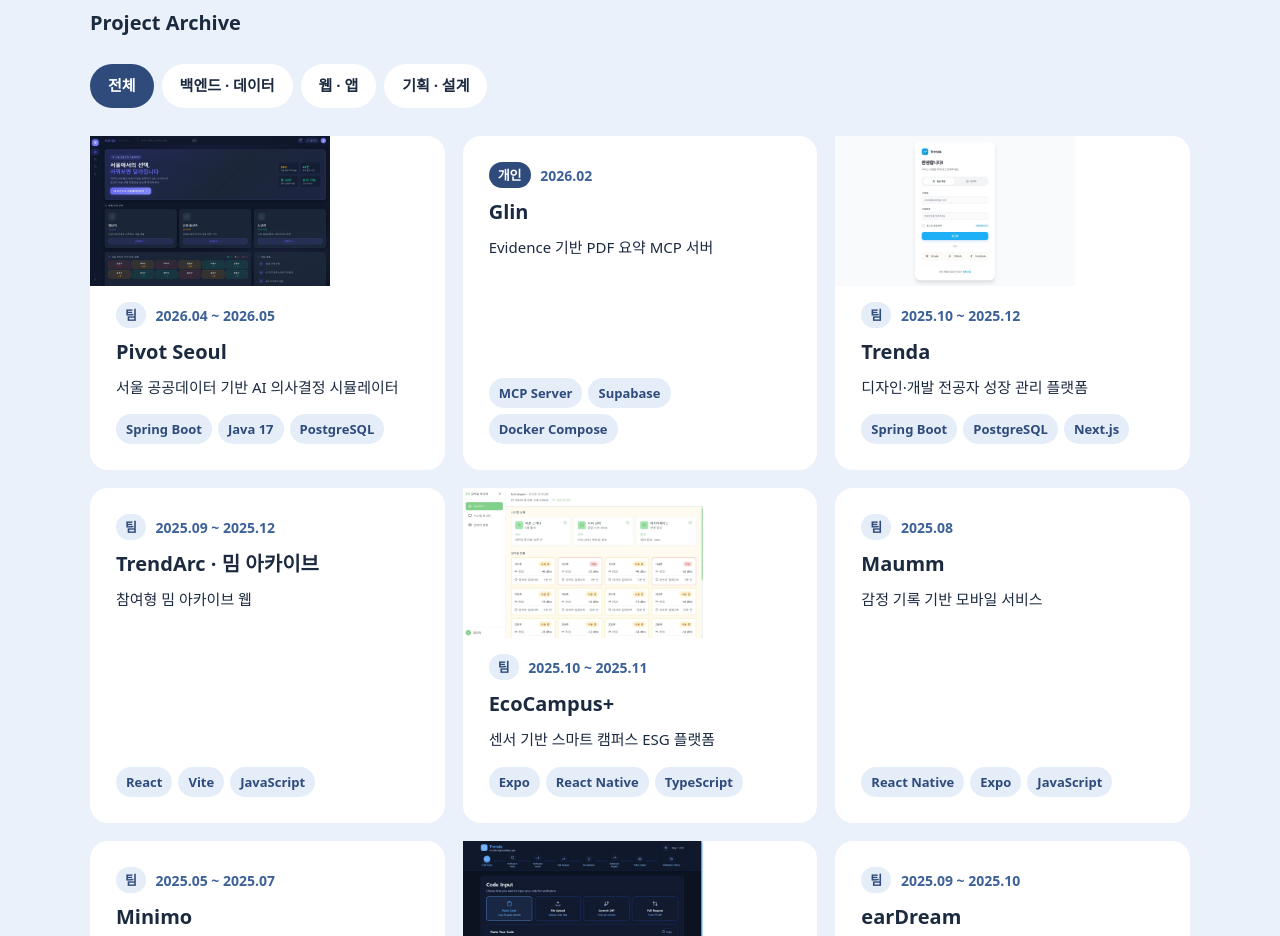
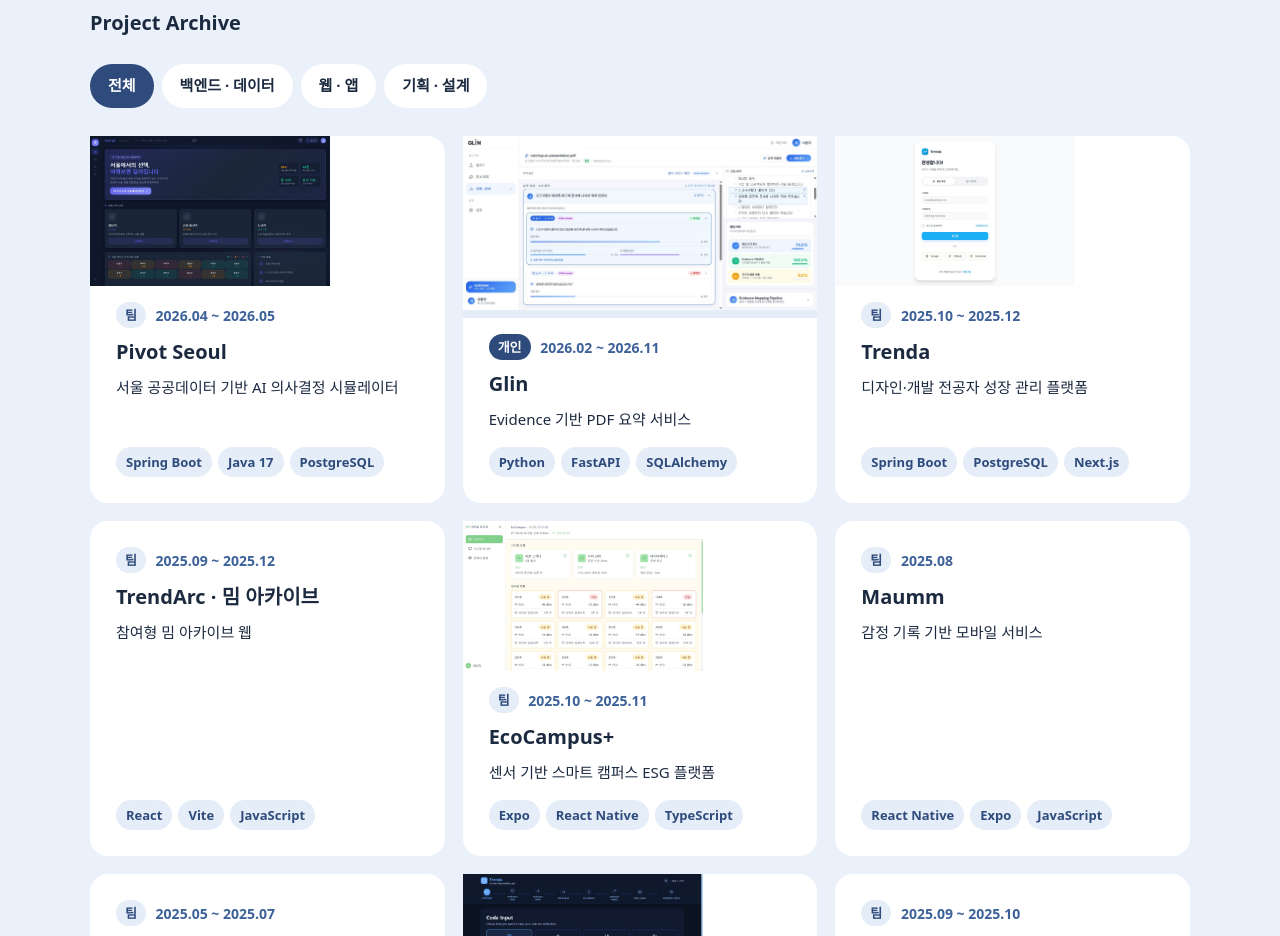
Before and after one commit to 0613yunseo/0613yunseo.github.io, a plain HTML site: page index.html in a window 1280 px wide. Shown: the part 3620-4556 px from the top of the page. Drawn offline with Linux system fonts and the light colour scheme; a web font is replaced by a local one.

Commit message:
Glin: implemented summary/evidence pipeline, live demo link and screenshots
Co-Authored-By: Claude Sonnet 5.5 <noreply@anthropic.com>

```diff
--- a/index.html
+++ b/index.html
@@ -163,6 +163,6 @@
     </div>
   </div>
 
-  <script src="script.js?v=23"></script>
+  <script src="script.js?v=24"></script>
 </body>
 </html>
--- a/script.js
+++ b/script.js
@@ -132,18 +132,26 @@ const PROJECTS = [
     links: [['프로토타입', 'https://apron-nova-83477765.figma.site/'], ['공모전 제출 PDF', 'assets/docs/pivot-seoul-proposal.pdf'], ['GitHub', 'https://github.com/bigdata-seoul/pivotSeoul']]
   },
   {
-    id: 'glin', cat: 'backend', period: '2026.02', org: '', team: '개인',
-    title: 'Glin', sub: 'Evidence 기반 PDF 요약 MCP 서버',
-    summary: '로컬 PDF를 요약하고, 각 요약 문장의 원문 근거를 page·line·quote 단위로 확인할 수 있도록 설계한 서비스입니다.',
-    stack: ['MCP Server', 'Supabase', 'Docker Compose', 'Embedding Retrieval', 'Reranker'],
+    id: 'glin', cat: 'backend', period: '2026.02 ~ 2026.11', org: '', team: '개인',
+    title: 'Glin', sub: 'Evidence 기반 PDF 요약 서비스',
+    summary: 'PDF를 올리면 요약과 함께 각 요약 문장의 원문 근거를 page·line·quote 단위로 확인할 수 있는 서비스입니다. PRD를 바탕으로 ERD를 설계하고 업로드·추출·요약·근거 매핑 API를 구현해 Render·Vercel·Supabase에 배포했습니다.',
+    stack: ['Python', 'FastAPI', 'SQLAlchemy', 'Alembic', 'PostgreSQL (Supabase)', 'Gemini API', 'Next.js', 'Render · Vercel'],
+    points: ['PDF → 페이지·라인(결정적 번호) 저장, 같은 파일은 해시로 중복 방지', '요약 문장마다 근거 구간을 TF-IDF 검색 + 재랭킹으로 연결', 'ERD 7개 테이블 · Alembic 마이그레이션 · 실서버 배포'],
     role: [
-      '제공된 PRD를 바탕으로 IA, 문서·요약·evidence 중심 ERD 설계',
-      '기술스택 정의서와 프로젝트 파일구조 작성',
-      'Supabase DB 구조 정리와 데이터베이스 연동',
-      '텍스트 추출 → 라인 생성 → 요약 → 근거 후보 검색 → 재랭킹 → 반환 흐름 구체화',
-      '무드보드·로고·프로토타입 제작'
+      'PRD를 바탕으로 IA와 문서·페이지·라인·요약·evidence ERD(7개 테이블) 설계, 모델 · 제약조건 · Alembic 마이그레이션 정리',
+      'PDF 업로드 → 텍스트 추출 → 라인 생성 API: 같은 PDF는 같은 line_no가 나오도록 규칙을 고정하고 SHA-256으로 중복 업로드 방지',
+      '요약 API: Gemini로 bullet을 만들고, 키가 없거나 실패하면 TF-IDF 기반 추출식 요약으로 대체',
+      '근거 매핑: 2~4줄 구간(window)을 만들어 TF-IDF 코사인 유사도로 후보를 찾고 핵심어 커버리지로 재랭킹, 점수가 낮으면 지지되지 않음(supported=false)으로 표시',
+      'Render(FastAPI)·Vercel(Next.js)·Supabase(PostgreSQL) 배포와 환경변수 · CORS 설정, 업로드 크기 · 문서 수 · 요약 재실행 횟수 제한',
+      '엔진 단위 테스트 3개, 로컬 DB와 실제 한글 PDF로 업로드 · 요약 · 재실행 결과 확인'
     ],
-    links: [['GitHub', 'https://github.com/0613yunseo/Glin']]
+    problem: '배포한 DB에 예전 개발 때 만든 documents 테이블(컬럼이 달라 file_path 없음)이 남아 있어 목록 조회가 500 오류였습니다.',
+    solve: '원인을 로그의 UndefinedColumn으로 찾아, 기존 테이블은 삭제하지 않고 documents_legacy로 이름만 바꿔 보관한 뒤 현재 구조로 다시 만드는 마이그레이션을 추가했습니다. 옛 구조 DB와 빈 DB 모두에서 적용과 재실행을 확인했습니다.',
+    flow: ['PDF 업로드', '텍스트 추출 · 라인 생성 (page · line_no)', '요약 (Gemini / 추출식)', '근거 검색(TF-IDF) · 재랭킹', 'page · line · quote 반환'],
+    fit: true,
+    img: 'glin-analysis.jpg', imgNote: '요약 · 분석 화면: 요약 문장을 누르면 근거 구간(p.2 L.5–6)과 원문 줄이 함께 강조됨',
+    gallery: [['glin-upload.jpg', '업로드 화면: PDF를 올리면 추출 · 요약 · 근거 매핑까지 진행']],
+    links: [['데모 (배포)', 'https://glin.vercel.app/upload'], ['GitHub', 'https://github.com/0613yunseo/Glin']]
   },
   {
     id: 'trenda', cat: 'backend', period: '2025.10 ~ 2025.12', org: '미니 프로젝트 · 스터디', team: '팀',
```
Also changed, not shown: assets/shots/glin-analysis.jpg (added), assets/shots/glin-upload.jpg (added).
